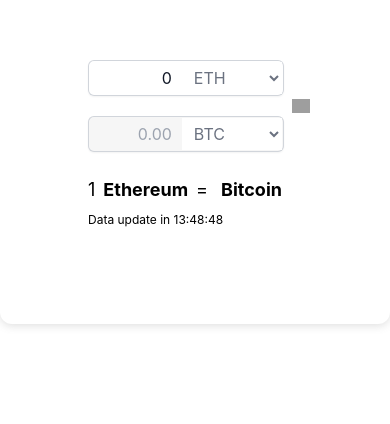
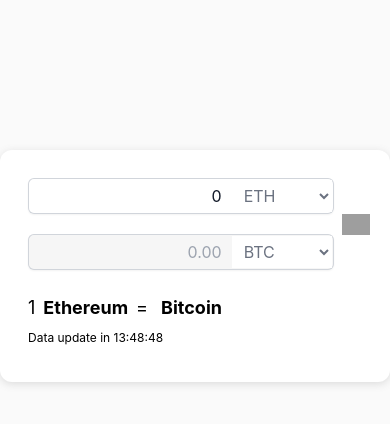
Before and after one commit to Yury-Odinson/B-convert, a React (Create React App) app: page / in a window 390 px wide. Shown: the part 156-580 px from the top of the page. Built offline with nearby package versions, Linux system fonts and the light colour scheme; no server answers; grey boxes are pictures that could not be loaded.

Commit message:
feat: adaptive & some styles

```diff
--- a/src/App.tsx
+++ b/src/App.tsx
@@ -3,7 +3,7 @@ import {Main} from "./components/Main";
 
 function App() {
     return (
-        <div className="wrapper flex my-32 m-auto p-20 max-w-3xl rounded-xl">
+        <div className="wrapper flex my-32 m-auto p-10 justify-center max-w-2xl ">
             <Main/>
         </div>
     );
--- a/src/components/Input.tsx
+++ b/src/components/Input.tsx
@@ -33,8 +33,8 @@ export const Input = ({value, currency, setValue, setCurrency, readonly}: InputP
         <div className="relative rounded-md shadow-sm">
             <input type="number" readOnly={readonly}
                    className={isActiveStyles() + "block w-full rounded-md border-0 py-1.5 pl-7 pr-28 " +
-                       "text-gray-900 ring-1 ring-inset ring-gray-300 placeholder:text-gray-400 focus:ring-2 " +
-                       "focus:ring-inset focus:ring-indigo-600 sm:text-sm sm:leading-6"}
+                       "text-gray-900 text-right ring-1 ring-inset ring-gray-300 placeholder:text-gray-400 " +
+                       "focus:ring-2  focus:ring-inset focus:ring-indigo-600 sm:text-sm sm:leading-6"}
                    placeholder="0.00"
                    value={value}
                    onKeyDown={handleInputChange}
--- a/src/components/Main.tsx
+++ b/src/components/Main.tsx
@@ -37,7 +37,7 @@ export const Main = () => {
     };
 
     return (
-        <div className="m-auto max-w-full">
+        <div className="main m-auto p-10 rounded-xl">
 
             <div className="flex items-center">
                 <div className="flex flex-col p-2 gap-5">
--- a/src/index.css
+++ b/src/index.css
@@ -14,6 +14,7 @@ body {
     sans-serif;
     -webkit-font-smoothing: antialiased;
     -moz-osx-font-smoothing: grayscale;
+    background-color: #CCCCCC19;
 }
 
 code {
@@ -21,17 +22,9 @@ code {
     monospace;
 }
 
-.wrapper {
+.main {
+    background-color: #FFF;
     box-shadow: rgba(99, 99, 99, 0.2) 0 2px 8px 0;
-}
-
-label {
-    margin: 20px;
-    padding: 20px;
-}
-
-input {
-    text-align: right;
 }
 
 input::-webkit-outer-spin-button,
@@ -58,3 +51,15 @@ input::-webkit-inner-spin-button {
     cursor: default;
     background-color: #CCCCCC30;
 }
+
+@media (max-width: 600px) {
+    .wrapper {
+        margin: 0;
+        padding: 0;
+        height: 100vh;
+    }
+
+    .main {
+        padding: 20px;
+    }
+}
```
